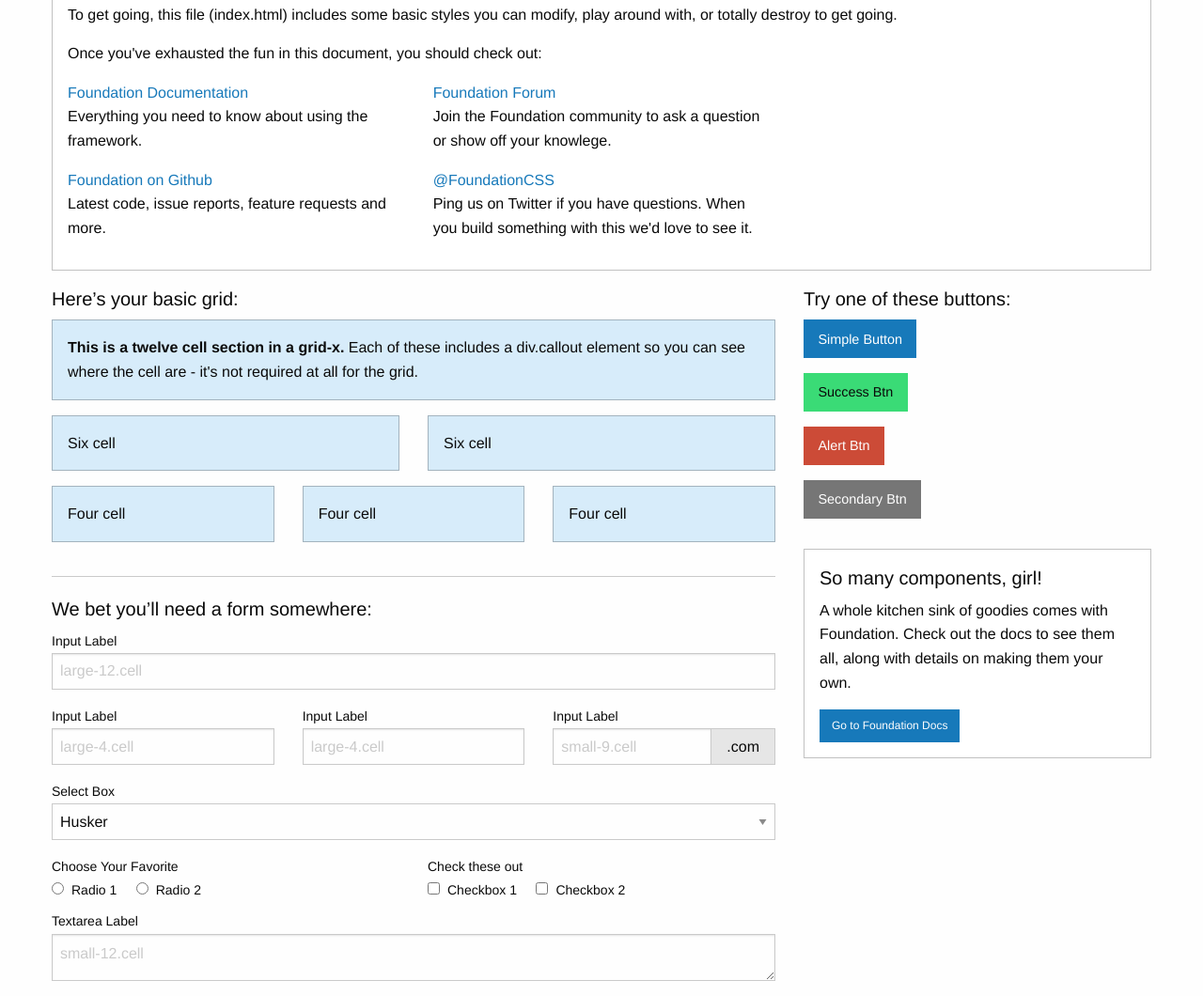
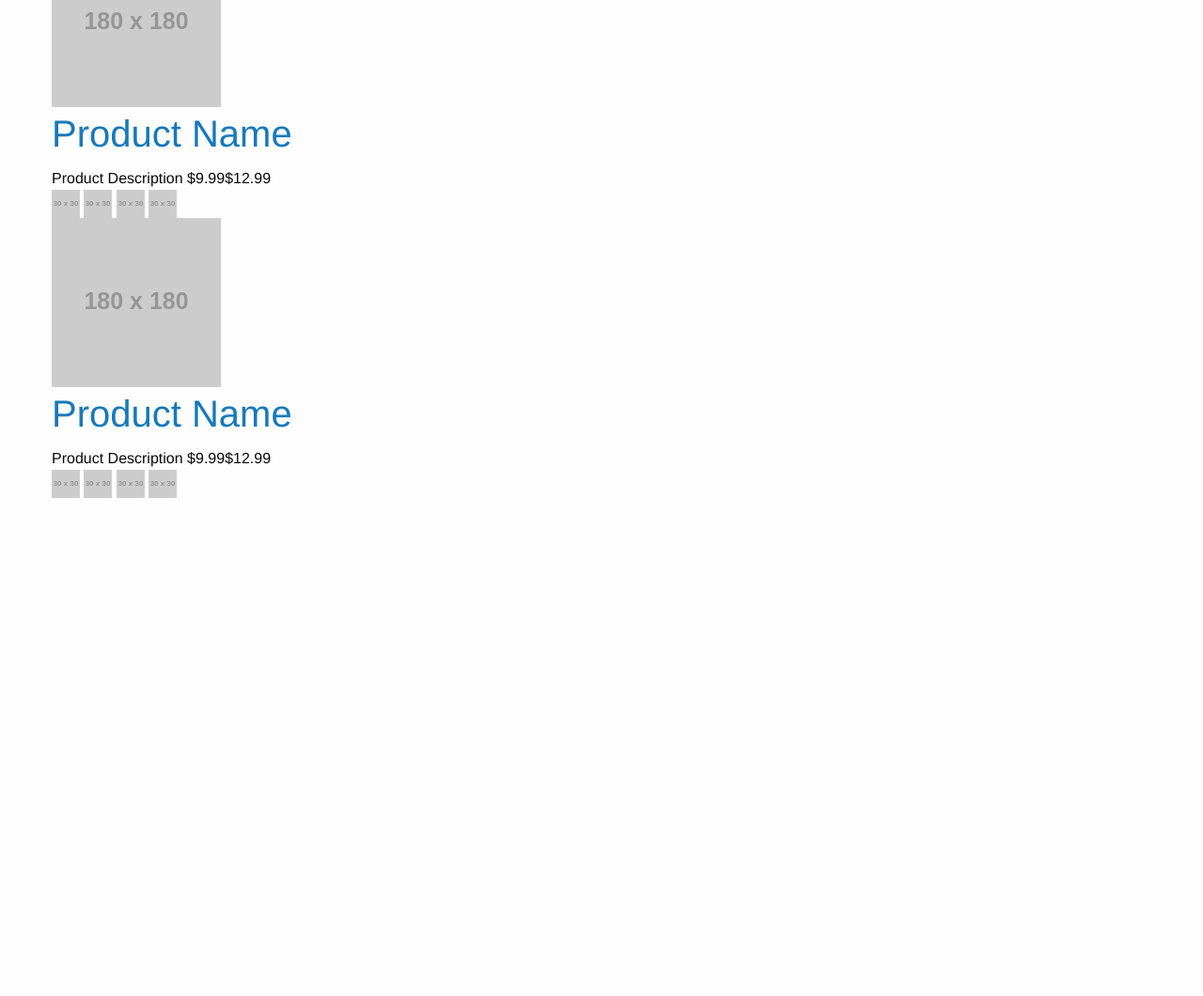
Before and after one commit to austinmula/products-page-foundation, a plain HTML site: page index.html in a window 1280 px wide. Shown: the part 141-1201 px from the top of the page at 94% size. After the commit the page ends 800 px from the top, so only its background shows below. Drawn offline with Linux system fonts and the light colour scheme; placeholder pictures from the web are drawn by us.

Commit message:
grid-items-implementation

```diff
--- a/index.html
+++ b/index.html
@@ -1,167 +1,74 @@
-
-<!doctype html>
+<!DOCTYPE html>
 <html class="no-js" lang="en" dir="ltr">
   <head>
-    <meta charset="utf-8">
-    <meta http-equiv="x-ua-compatible" content="ie=edge">
-    <meta name="viewport" content="width=device-width, initial-scale=1.0">
+    <meta charset="utf-8" />
+    <meta http-equiv="x-ua-compatible" content="ie=edge" />
+    <meta name="viewport" content="width=device-width, initial-scale=1.0" />
     <title>Foundation for Sites</title>
-    <link rel="stylesheet" href="css/foundation.css">
-    <link rel="stylesheet" href="css/app.css">
+    <link rel="stylesheet" href="css/foundation.css" />
+    <link rel="stylesheet" href="css/app.css" />
   </head>
-<body>
-
+  <body>
     <div class="grid-container">
       <div class="grid-x grid-padding-x">
         <div class="large-12 cell">
-          <h1>Welcome to Foundation</h1>
+          <h1>Products</h1>
         </div>
       </div>
-
+      <!-- item one -->
       <div class="grid-x grid-padding-x">
-        <div class="large-12 cell">
-          <div class="callout">
-            <h3>We&rsquo;re stoked you want to try Foundation! </h3>
-            <p>To get going, this file (index.html) includes some basic styles you can modify, play around with, or totally destroy to get going.</p>
-            <p>Once you've exhausted the fun in this document, you should check out:</p>
-            <div class="grid-x grid-padding-x">
-              <div class="large-4 medium-4 cell">
-                <p><a href="https://get.foundation/sites/docs/">Foundation Documentation</a><br />Everything you need to know about using the framework.</p>
-              </div>
-              <div class="large-4 medium-4 cell">
-                <p><a href="https://github.com/foundation/foundation-sites/discussions">Foundation Forum</a><br />Join the Foundation community to ask a question or show off your knowlege.</p>
-              </div>
+        <div class="large-4 medium-4 small-12 cell">
+          <div class="product-card">
+            <div class="product-card-thumbnail">
+              <a href="#"><img src="https://placehold.it/180x180" /></a>
             </div>
-            <div class="grid-x grid-padding-x">
-              <div class="large-4 medium-4 medium-push-2 cell">
-                <p><a href="https://github.com/foundation/foundation-sites">Foundation on Github</a><br />Latest code, issue reports, feature requests and more.</p>
-              </div>
-              <div class="large-4 medium-4 medium-pull-2 cell">
-                <p><a href="https://twitter.com/FoundationCSS">@FoundationCSS</a><br />Ping us on Twitter if you have questions. When you build something with this we'd love to see it.</p>
-              </div>
+            <h2 class="product-card-title"><a href="#">Product Name</a></h2>
+            <span class="product-card-desc">Product Description</span>
+            <span class="product-card-price">$9.99</span
+            ><span class="product-card-sale">$12.99</span>
+            <div class="product-card-colors">
+              <button href="#" class="product-card-color-option">
+                <img src="https://placehold.it/30x30" />
+              </button>
+              <button href="#" class="product-card-color-option">
+                <img src="https://placehold.it/30x30" />
+              </button>
+              <button href="#" class="product-card-color-option">
+                <img src="https://placehold.it/30x30" />
+              </button>
+              <button href="#" class="product-card-color-option">
+                <img src="https://placehold.it/30x30" />
+              </button>
             </div>
           </div>
         </div>
       </div>
 
-      <div class="grid-x grid-padding-x">
-        <div class="large-8 medium-8 cell">
-          <h5>Here&rsquo;s your basic grid:</h5>
-          <!-- Grid Example -->
-
-          <div class="grid-x grid-padding-x">
-            <div class="large-12 cell">
-              <div class="primary callout">
-                <p><strong>This is a twelve cell section in a grid-x.</strong> Each of these includes a div.callout element so you can see where the cell are - it's not required at all for the grid.</p>
-              </div>
-            </div>
-          </div>
-          <div class="grid-x grid-padding-x">
-            <div class="large-6 medium-6 cell">
-              <div class="primary callout">
-                <p>Six cell</p>
-              </div>
-            </div>
-            <div class="large-6 medium-6 cell">
-              <div class="primary callout">
-                <p>Six cell</p>
-              </div>
-            </div>
-          </div>
-          <div class="grid-x grid-padding-x">
-            <div class="large-4 medium-4 small-4 cell">
-              <div class="primary callout">
-                <p>Four cell</p>
-              </div>
-            </div>
-            <div class="large-4 medium-4 small-4 cell">
-              <div class="primary callout">
-                <p>Four cell</p>
-              </div>
-            </div>
-            <div class="large-4 medium-4 small-4 cell">
-              <div class="primary callout">
-                <p>Four cell</p>
-              </div>
-            </div>
-          </div>
-
-          <hr />
-
-          <h5>We bet you&rsquo;ll need a form somewhere:</h5>
-          <form>
-            <div class="grid-x grid-padding-x">
-              <div class="large-12 cell">
-                <label>Input Label</label>
-                <input type="text" placeholder="large-12.cell" />
-              </div>
-            </div>
-            <div class="grid-x grid-padding-x">
-              <div class="large-4 medium-4 cell">
-                <label>Input Label</label>
-                <input type="text" placeholder="large-4.cell" />
-              </div>
-              <div class="large-4 medium-4 cell">
-                <label>Input Label</label>
-                <input type="text" placeholder="large-4.cell" />
-              </div>
-              <div class="large-4 medium-4 cell">
-                <div class="grid-x">
-                  <label>Input Label</label>
-                  <div class="input-group">
-                    <input type="text" placeholder="small-9.cell" class="input-group-field" />
-                    <span class="input-group-label">.com</span>
-                  </div>
-                </div>
-              </div>
-            </div>
-            <div class="grid-x grid-padding-x">
-              <div class="large-12 cell">
-                <label>Select Box</label>
-                <select>
-                  <option value="husker">Husker</option>
-                  <option value="starbuck">Starbuck</option>
-                  <option value="hotdog">Hot Dog</option>
-                  <option value="apollo">Apollo</option>
-                </select>
-              </div>
-            </div>
-            <div class="grid-x grid-padding-x">
-              <div class="large-6 medium-6 cell">
-                <label>Choose Your Favorite</label>
-                <input type="radio" name="pokemon" value="Red" id="pokemonRed"><label for="pokemonRed">Radio 1</label>
-                <input type="radio" name="pokemon" value="Blue" id="pokemonBlue"><label for="pokemonBlue">Radio 2</label>
-              </div>
-              <div class="large-6 medium-6 cell">
-                <label>Check these out</label>
-                <input id="checkbox1" type="checkbox"><label for="checkbox1">Checkbox 1</label>
-                <input id="checkbox2" type="checkbox"><label for="checkbox2">Checkbox 2</label>
-              </div>
-            </div>
-            <div class="grid-x grid-padding-x">
-              <div class="large-12 cell">
-                <label>Textarea Label</label>
-                <textarea placeholder="small-12.cell"></textarea>
-              </div>
-            </div>
-          </form>
+      <!-- item 2 -->
+      <div class="product-card">
+        <div class="product-card-thumbnail">
+          <a href="#"><img src="https://placehold.it/180x180" /></a>
         </div>
-
-        <div class="large-4 medium-4 cell">
-          <h5>Try one of these buttons:</h5>
-          <p><a href="#" class="button">Simple Button</a><br/>
-            <a href="#" class="success button">Success Btn</a><br/>
-            <a href="#" class="alert button">Alert Btn</a><br/>
-            <a href="#" class="secondary button">Secondary Btn</a></p>
-          <div class="callout">
-            <h5>So many components, girl!</h5>
-            <p>A whole kitchen sink of goodies comes with Foundation. Check out the docs to see them all, along with details on making them your own.</p>
-            <a href="https://get.foundation/sites/docs/" class="small button">Go to Foundation Docs</a>
-          </div>
+        <h2 class="product-card-title"><a href="#">Product Name</a></h2>
+        <span class="product-card-desc">Product Description</span>
+        <span class="product-card-price">$9.99</span
+        ><span class="product-card-sale">$12.99</span>
+        <div class="product-card-colors">
+          <button href="#" class="product-card-color-option">
+            <img src="https://placehold.it/30x30" />
+          </button>
+          <button href="#" class="product-card-color-option">
+            <img src="https://placehold.it/30x30" />
+          </button>
+          <button href="#" class="product-card-color-option">
+            <img src="https://placehold.it/30x30" />
+          </button>
+          <button href="#" class="product-card-color-option">
+            <img src="https://placehold.it/30x30" />
+          </button>
         </div>
       </div>
     </div>
-
 
     <script src="js/vendor/jquery.js"></script>
     <script src="js/vendor/what-input.js"></script>
```
